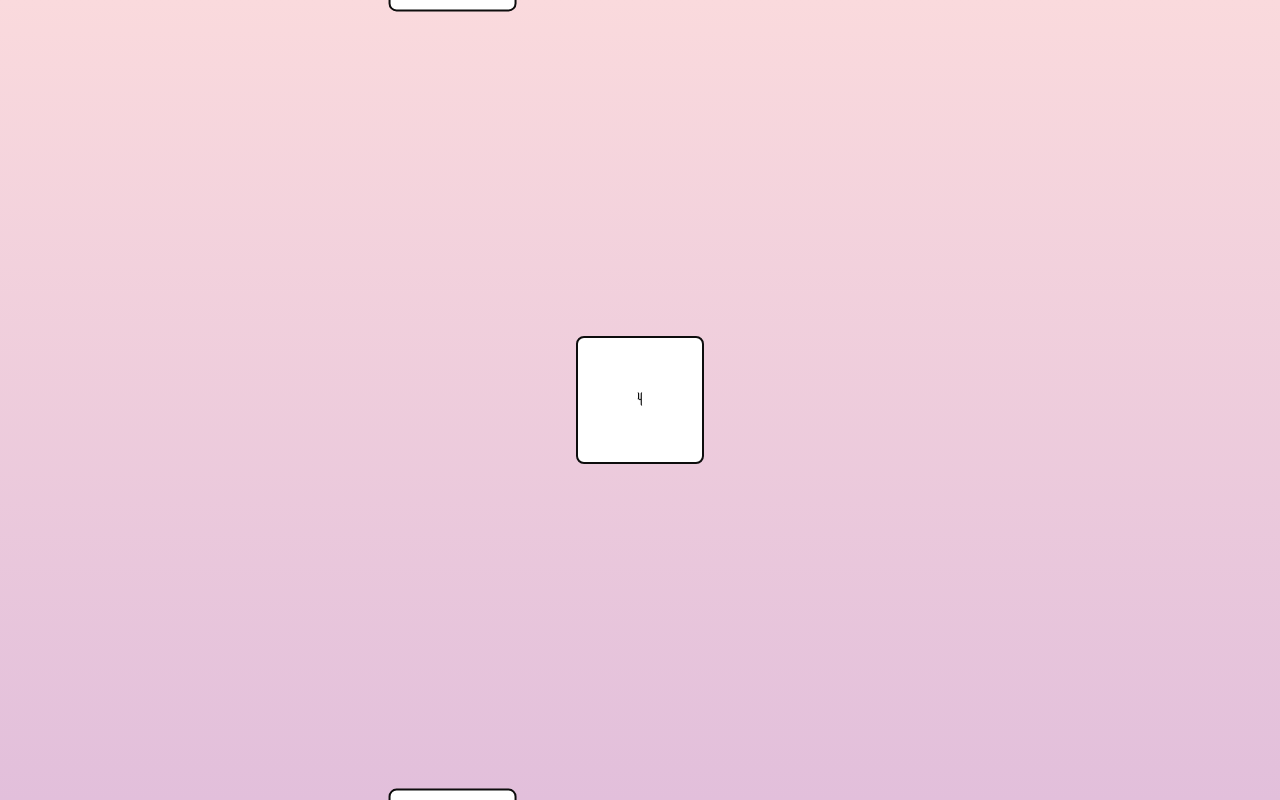
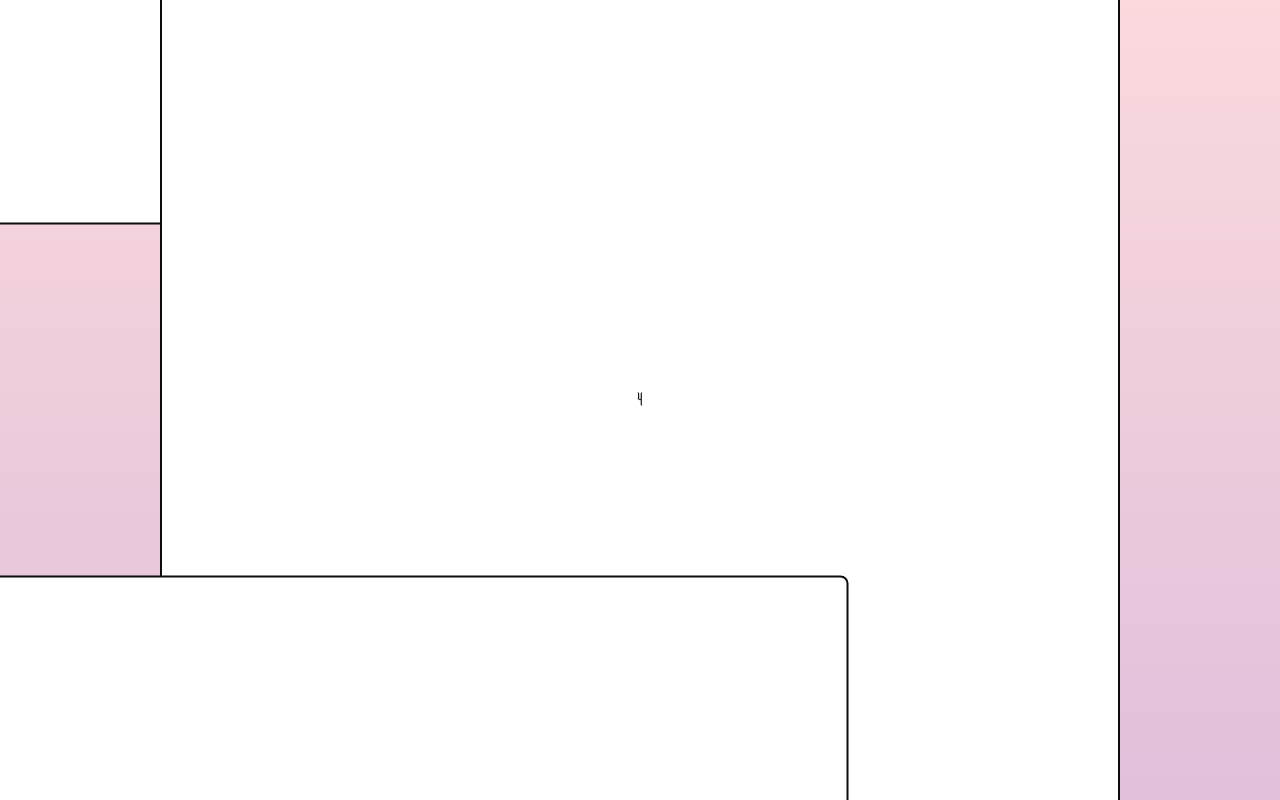
Before and after one commit to valerio-pescatori/nat-portfolio, a Next.js app: page / in a window 1280 px wide. Shown: the top 800 px of the page. Built offline with nearby package versions, Linux system fonts and the light colour scheme.

Commit message:
better size and position

```diff
--- a/app/layout.tsx
+++ b/app/layout.tsx
@@ -26,8 +26,16 @@ export default function RootLayout({
   children: React.ReactNode;
 }>) {
   return (
-    <html lang="en" className={clsx(banxors.variable, inter.variable)}>
-      <body className={clsx("font-banxors antialiased", "min-h-screen", "bg-linear-to-b from-primary to-secondary")}>{children}</body>
+    <html lang="en" className={clsx(banxors.variable, inter.variable, "overflow-x-hidden")}>
+      <body
+        className={clsx(
+          "font-banxors antialiased",
+          "min-h-screen overflow-x-hidden",
+          "bg-linear-to-b from-primary to-secondary"
+        )}
+      >
+        {children}
+      </body>
     </html>
   );
 }
--- a/app/page.tsx
+++ b/app/page.tsx
@@ -6,14 +6,15 @@ import { useRef, useState } from "react";
 export default function Home() {
   const [rotation, setRotation] = useState(0);
   const TOTAL_ELEMENTS = 8;
-  const RADIUS_MULTIPLIER = 0.5;
 
   const blocks = useRef<(HTMLDivElement | null)[]>([]);
   const lenisRef = useRef<LenisRef | null>(null);
 
   const getRadius = () => {
-    const viewportWidth = window.innerWidth;
-    return viewportWidth * RADIUS_MULTIPLIER;
+    const cardSize = 520;
+    const spacing = 1.4;
+    const radius = (cardSize * spacing * TOTAL_ELEMENTS) / (2 * Math.PI);
+    return radius;
   };
 
   const lastAnimatedScroll = useRef(0);
@@ -27,7 +28,7 @@ export default function Home() {
       // update rotation
       const delta = e.animatedScroll - lastAnimatedScroll.current;
       lastAnimatedScroll.current = e.animatedScroll;
-      setRotation((r) => r + delta * 0.5);
+      setRotation((r) => r + delta * 0.25);
     },
     [blocks]
   );
@@ -36,14 +37,15 @@ export default function Home() {
     <>
       <ReactLenis
         root="asChild"
-        className="text-3xl w-full relative h-screen overflow-auto"
+        className="text-3xl w-full relative h-screen"
         ref={lenisRef}
-        options={{ infinite: true, syncTouch: true }}
+        onTouchStart={() => (lastAnimatedScroll.current = 0)}
+        options={{ infinite: true, syncTouch: true, touchMultiplier: 0.4, lerp: 0.04 }}
       >
         <div
           id="wrapper"
-          className="pointer-events-none absolute inset-0 top-1/2 -translate-1/2"
-          style={{ rotate: `${rotation}deg` }}
+          className="pointer-events-none absolute inset-0 top-1/2"
+          style={{ rotate: `${rotation}deg`, translate: `-${getRadius()}px -50%` }}
         >
           {Array.from({ length: TOTAL_ELEMENTS }).map((_, i) => {
             const r = getRadius();
@@ -55,7 +57,7 @@ export default function Home() {
             return (
               <div
                 className={clsx(
-                  "w-32 bg-white aspect-square border-2 rounded-lg flex items-center justify-center",
+                  "w-3/4 bg-white aspect-square border-2 rounded-lg flex items-center justify-center",
                   "absolute top-1/2 left-1/2"
                 )}
                 style={{ rotate: `${-rotation}deg`, translate: `calc(-50% - ${x}px) calc(-50% - ${y}px)` }}
```
